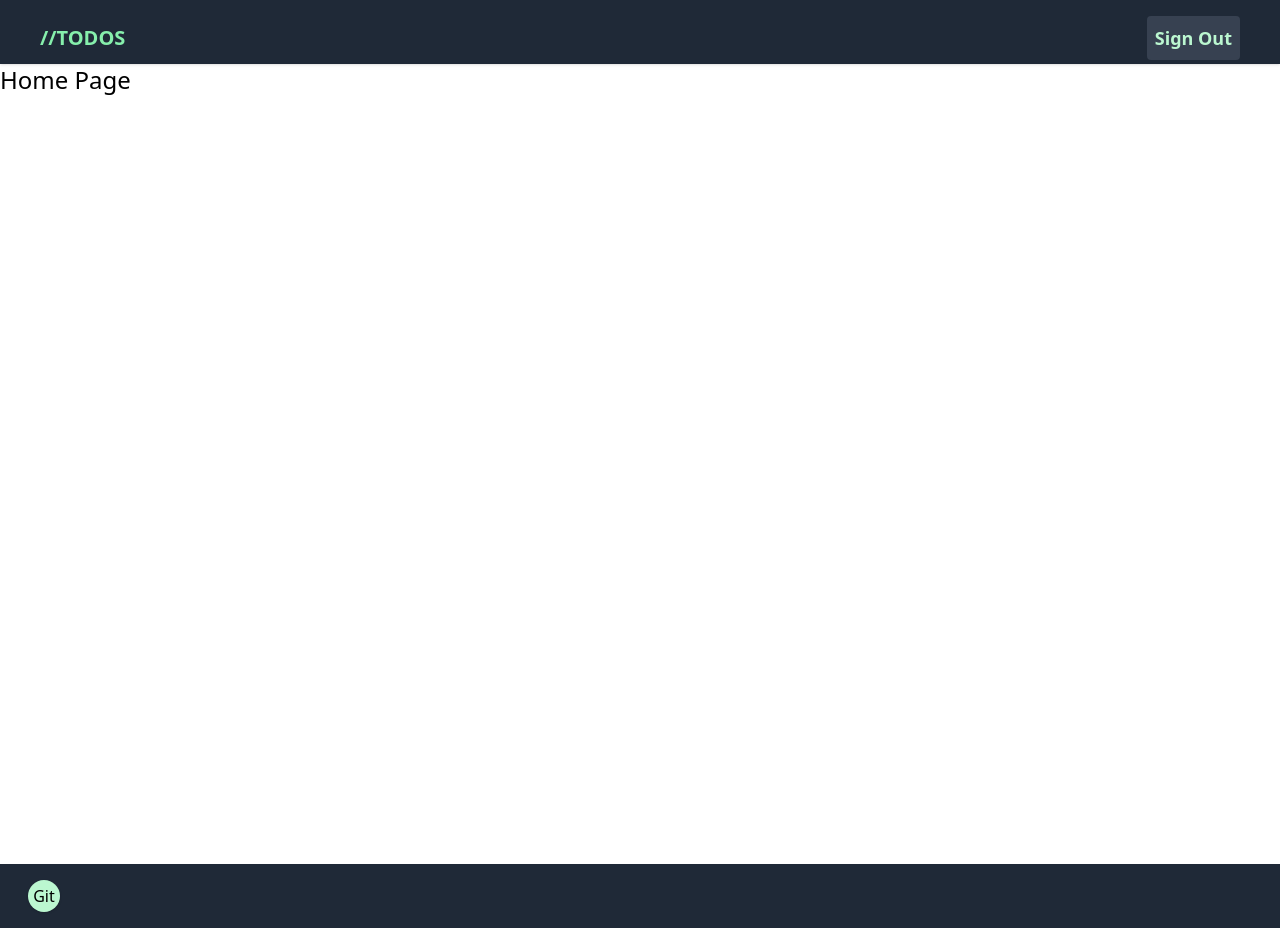
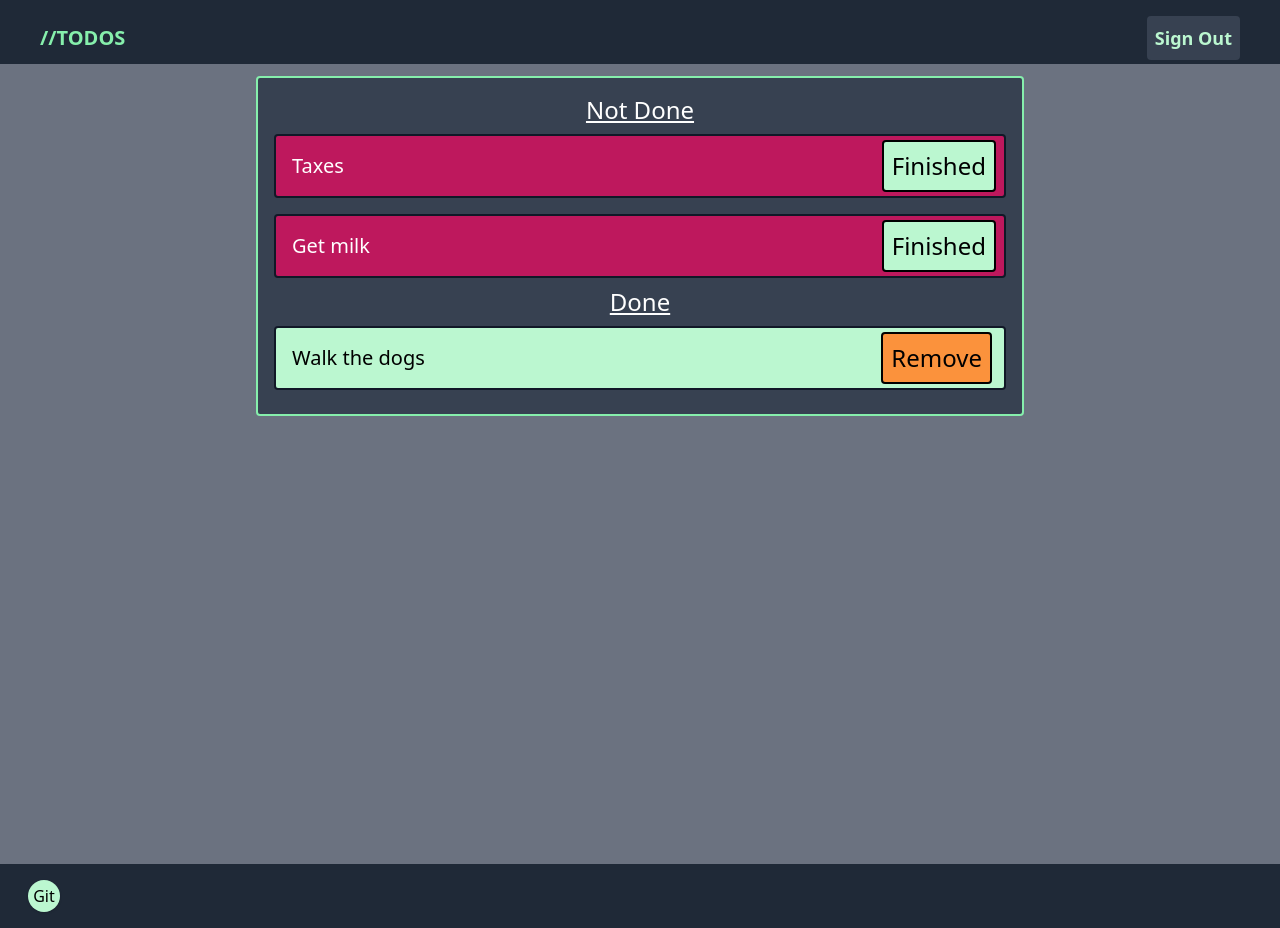
Before and after one commit to aaronmitchellvt/next-storybook-todos, a Next.js app: page / in a window 1280 px wide. Built offline with nearby package versions, Linux system fonts and the light colour scheme.

Commit message:
Feat: todo list v1

```diff
--- a/components/Layouts/PrimaryLayout.tsx
+++ b/components/Layouts/PrimaryLayout.tsx
@@ -12,7 +12,7 @@ const PrimaryLayout: React.FC<PrimaryLayoutProps> = ({children}) => {
       </Head>
       <div>
         <Navbar isLoading={false} isLoggedIn={true} />
-        <main className="flex flex-col h-screen justify-between">{children}</main>
+        <main className="flex flex-col h-screen justify-between bg-gray-500">{children}</main>
         <Footer />
       </div>
     </>
--- a/components/TodoItem/TodoItem.tsx
+++ b/components/TodoItem/TodoItem.tsx
@@ -7,9 +7,9 @@ const TodoItem: React.FC<TodoItemProps> = ({ name, isDone }) => {
   //if todo is done, allow user to delete
   if (isDone) {
     return (
-      <div className="bg-green-200 text-black rounded h-14 border-2 border-gray-900 flex flex-row justify-between items-center">
+      <div className="bg-green-200 text-black rounded h-16 border-2 border-gray-900 flex flex-row justify-between items-center my-2 w-full">
         <div className="ml-2 p-2 text-xl">{name}</div>
-          <button className="p-2 rounded text-black bg-orange-400 hover:bg-orange-300 border-2 border-black mr-3">
+          <button className="my-1 p-2 rounded text-black bg-orange-400 hover:bg-orange-300 border-2 border-black mr-3">
             Remove
           </button>
       </div>
@@ -17,14 +17,11 @@ const TodoItem: React.FC<TodoItemProps> = ({ name, isDone }) => {
   } else {
     //if todo is not done, allow user to mark as done or delete
     return (
-      <div className="bg-pink-700 text-white rounded h-14 border-2 border-gray-900 flex flex-row justify-between items-center">
+      <div className="bg-pink-700 text-white rounded h-16 border-2 border-gray-900 flex flex-row justify-between items-center my-2 w-full">
         <div className="ml-2 p-2 text-xl">{name}</div>
         <div className="flex flex-row">
-          <button className="p-2 rounded bg-green-200 hover:bg-green-100 text-black border-2 border-black mx-2">
+          <button className="my-1 p-2 rounded bg-green-200 hover:bg-green-100 text-black border-2 border-black mx-2">
             Finished
-          </button>
-          <button className="p-2 rounded text-black bg-orange-400 hover:bg-orange-300 border-2 border-black mr-3">
-            Remove
           </button>
         </div>
       </div>
--- /dev/null
+++ b/components/TodosList/TodosList.mock.tsx
@@ -0,0 +1,43 @@
+import TodoItem, { TodoItemProps } from '../TodoItem/TodoItem';
+import { TodoListProps} from './TodosList';
+
+const AllDone: TodoListProps = {
+  todos: [
+    <TodoItem name="Taxes" isDone={true} />,
+    <TodoItem name="Walk the dogs" isDone={true} />,
+    <TodoItem name="Get milk" isDone={true} />,
+    <TodoItem name="Watch Hawks game" isDone={true} />,
+    <TodoItem name="Cook dinner" isDone={true} />,
+  ]
+}
+
+const NotDone: TodoListProps = {
+  todos: [
+    <TodoItem name="Taxes" isDone={false} />,
+    <TodoItem name="Walk the dogs" isDone={false} />,
+    <TodoItem name="Get milk" isDone={false} />,
+    <TodoItem name="Watch Hawks game" isDone={false} />,
+    <TodoItem name="Cook dinner" isDone={false} />,
+  ]
+};
+
+const SomeDone: TodoListProps = {
+  todos: [
+    <TodoItem name="Taxes" isDone={false} />,
+    <TodoItem name="Walk the dogs" isDone={true} />,
+    <TodoItem name="Get milk" isDone={false} />,
+    <TodoItem name="Watch Hawks game" isDone={true} />,
+    <TodoItem name="Cook dinner" isDone={true} />,
+  ]
+};
+
+const NoTodos: TodoListProps = {
+  todos: []
+};
+
+export const mockTodoListProps = {
+  AllDone,
+  NotDone,
+  SomeDone,
+  NoTodos
+};
--- a/components/TodosList/TodosList.tsx
+++ b/components/TodosList/TodosList.tsx
@@ -1,15 +1,49 @@
+import { FC } from "react";
+import { TodoItemProps } from "../TodoItem/TodoItem";
 
-export interface TodosListProps {
-  todos: any;
+export interface TodoListProps {
+  todos: Array<React.FC<TodoItemProps>>;
 }
 
-const TodosList: React.FC<TodosListProps> = ({ todos }) => {
-  console.log("todos: ", todos);
+const TodosList: React.FC<TodoListProps> = ({ todos }) => {
+  console.log("myTodos: ", todos);
+
+  //sort into done and not done todos
+  const doneTodos = todos.map((todo: any) => {
+    if (todo.props.isDone) {
+      return todo;
+    }
+  });
+
+  //sort into done and not done todos
+  const notDoneTodos = todos.map((todo: any) => {
+    if (!todo.props.isDone) {
+      return todo;
+    }
+  });
+
+  //*TODO - don't display not done/done if there are no items to show
+  console.log("notDone: ", notDoneTodos.length);
 
   return (
-  <div className="bg-green-700">
-    My Todos
-  </div>
+    <div className="flex flex-col items-center w-full md:w-3/5 bg-gray-700 p-2 mt-3 sm:p-4 border-2 border-green-300 rounded">
+      <div className="flex flex-col items-center w-full bg-gray-700">
+        {notDoneTodos && (
+          <>
+            <h1 className="text-2xl text-white underline">Not Done</h1>
+            {notDoneTodos}
+          </>
+        )}
+      </div>
+      <div className="flex flex-col items-center w-full bg-gray-700">
+        {doneTodos && (
+          <>
+            <h1 className="text-2xl text-white underline">Done</h1>
+            {doneTodos}
+          </>
+        )}
+      </div>
+    </div>
   );
 };
 
--- a/pages/index.tsx
+++ b/pages/index.tsx
@@ -3,11 +3,22 @@ import Head from 'next/head'
 import Image from 'next/image'
 import PrimaryLayout from '../components/Layouts/PrimaryLayout'
 import Navbar from '../components/Navbar/Navbar'
+import TodoItem from '../components/TodoItem/TodoItem'
+import TodosList from '../components/TodosList/TodosList'
 import { NextPageWithLayout } from './page'
 
 const Home: NextPageWithLayout = () => {
+
+  const someTodos: any = [
+    <TodoItem name="Taxes" isDone={false} />,
+    <TodoItem name="Walk the dogs" isDone={true} />,
+    <TodoItem name="Get milk" isDone={false} />,
+  ]
+
   return (
-    <div className='text-2xl'>Home Page</div>
+    <div className='text-2xl flex flex-col items-center'>
+      <TodosList todos={someTodos}/>
+    </div>
   )
 }
 
```
Also changed, not shown: components/TodosList/TodosList.mock.ts (deleted), 1 other file (tests, documents, lock files or other folders).
